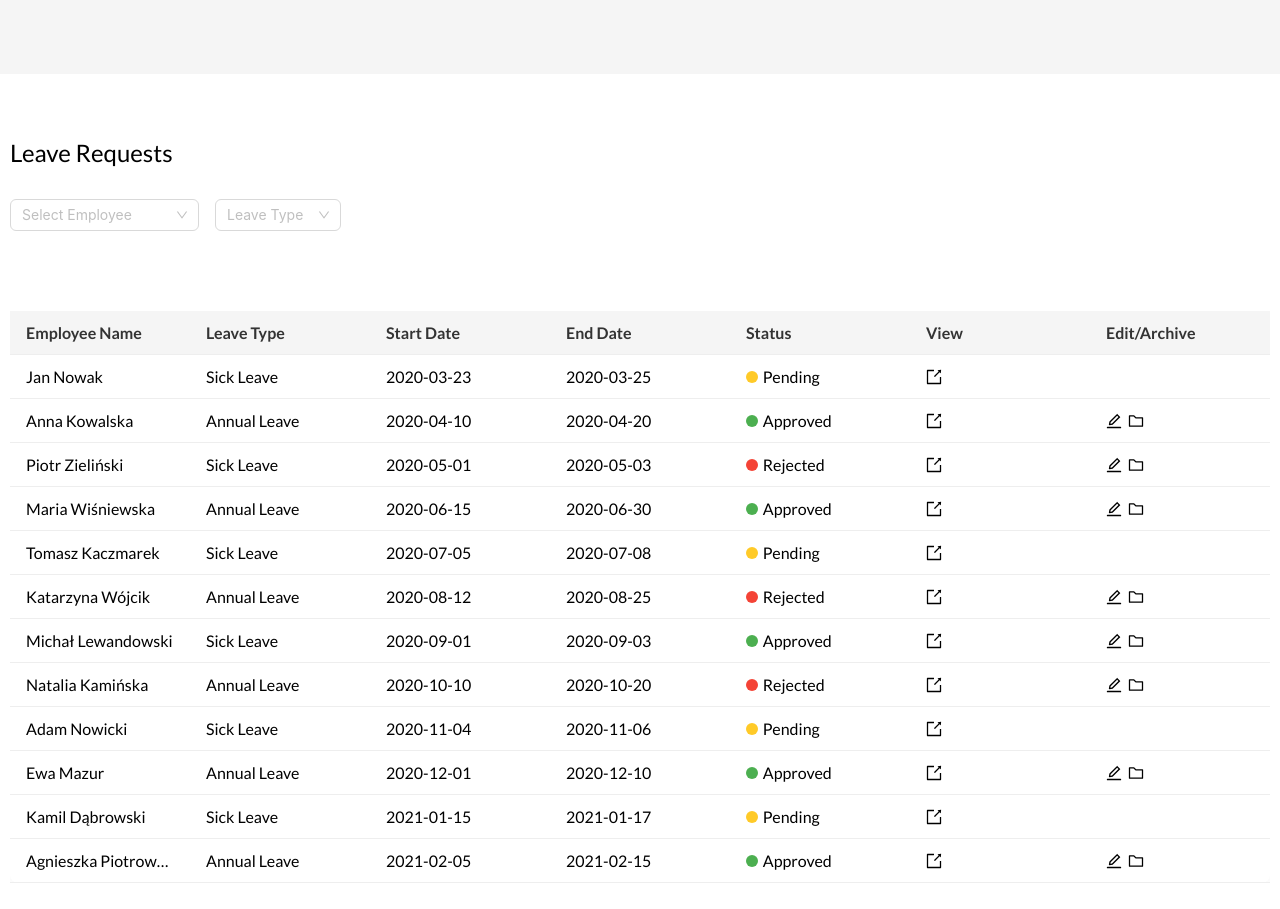
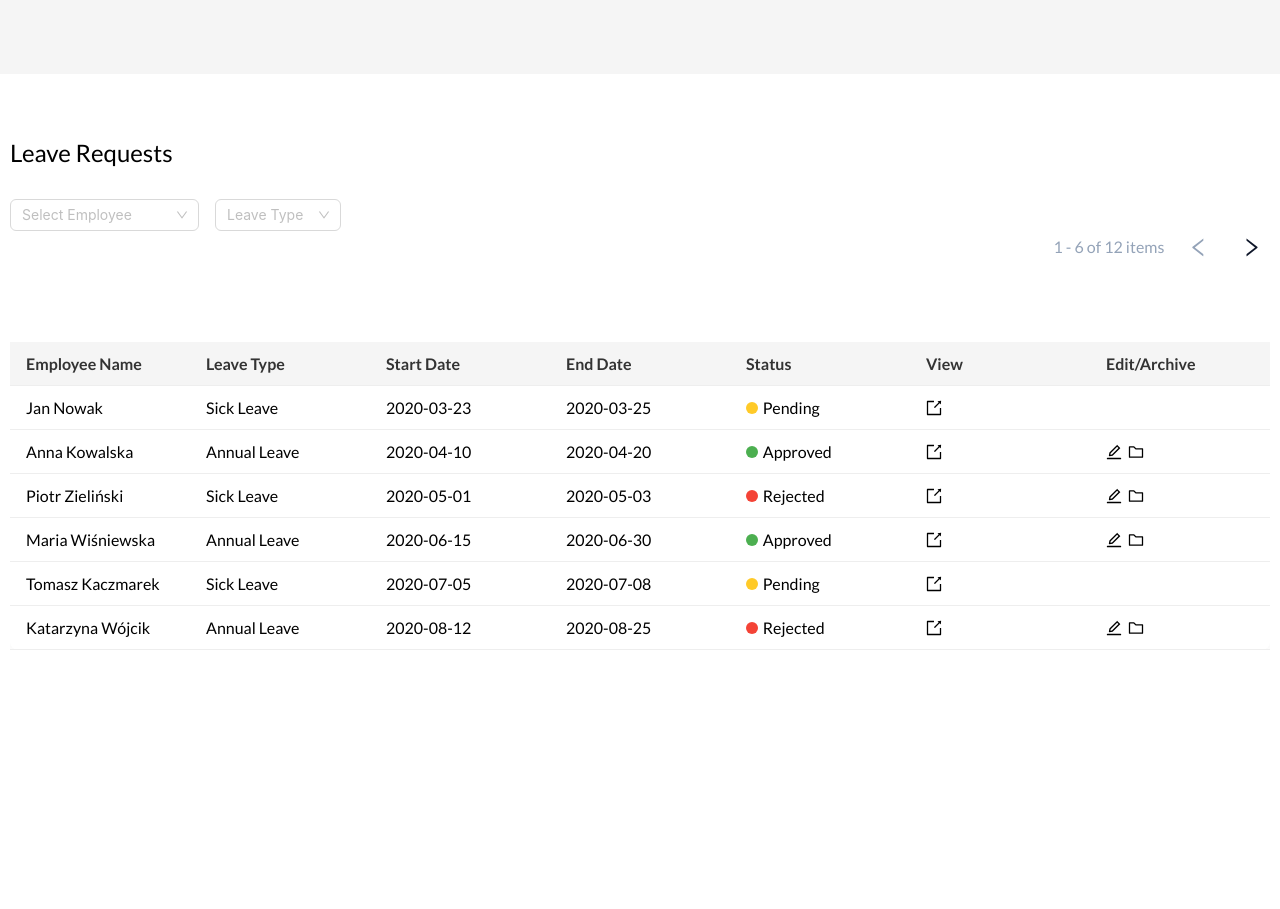
Before and after one commit to vimw/stafframe, a Next.js app: page /manager/leave-requests in a window 1280 px wide. Shown: the part 980-1889 px from the top of the page. After the commit the page ends 1710 px from the top, so only its background shows below. Built offline with nearby package versions, Linux system fonts and the light colour scheme.

Commit message:
Refactor LeaveRequestsPageContent with pagination and table navigation component

```diff
--- a/app/manager/leave-requests/LeaveRequestsPageContent.tsx
+++ b/app/manager/leave-requests/LeaveRequestsPageContent.tsx
@@ -6,66 +6,25 @@ import LeaveRequestsChart from './components/LeaveRequestsChart';
 import EmployeeSearchInput from './components/EmployeeSearchInput'
 import LeaveTypeSelect from './components/LeaveTypeSelect';
 import LeaveRequestsTable from './components/LeaveRequestsTable';
+import LeaveRequestsTableNavigation from './components/LeaveRequestsTableNavigation';
+
+interface LeaveRequest {
+    id: number
+    employeeName: string
+    leaveType: 'Annual Leave' | 'Sick Leave'
+    startDate: string
+    endDate: string
+    status: 'Pending' | 'Approved' | 'Rejected'
+}
 
 const LeaveRequestsPageContent = () => {
     const [currentTab,setCurrentTab] = useState<'Requests' | 'History'>('Requests');
+    const [currentPage,setCurrentPage] = useState<number>(1)
+    // Number of table rows displayed per page
+    const pageSize = 6;
 
-    function handleTabChange(tab: 'Requests' | 'History'){
-        setCurrentTab(tab);
-    }
-  return (
-    <section className={styles.container}>
-        <div className={styles.headerAndStats}>
-            <div className={styles.headerAndStatsContent}>
-                <div className={styles.links}>
-                    <h2
-                        className={`${currentTab==='Requests' ? styles.active : ''}`}
-                        onClick={() => handleTabChange('Requests')}
-                    >
-                        Requests
-                    </h2>
-                    <h2
-                        className={`${currentTab==='History' ? styles.active : ''}`}
-                        onClick={() => handleTabChange('History')}
-                    >
-                        History
-                    </h2>
-                </div>
-                <div className={styles.stats}>
-                    <div className={styles.charts}>
-                        <LeaveRequestsChart title="Weekly Leave Requests Overview" dataValues={[1,3,6,8,3,1,7]} labels={['Mon','Tue','Wed','Thu','Fri','Sat','Sun']}/>
-                        <LeaveRequestsChart title="Monthly Leave Requests Overview" dataValues={[1,3,6,8,3,1,7,9,3,6,2,32]} labels={['Jan','Feb','Mar','Apr','May','Jun','Jul','Aug','Sept','Oct','Nov','Dec']}/>
-                    </div>
-                    <div className={styles.requestsStatusCards}>
-                        <RequestsStatusCard status="Approved" count={3} icon='/approve_circle.svg'/>
-                        <RequestsStatusCard status="Declined" count={2} icon='/decline_circle.svg'/>
-                        <RequestsStatusCard status="Pending" count={7} icon='/pending_circle.svg'/>
-                        <RequestsStatusCard status="Requests" count={12} icon='/requests_circle.svg'/>
-                    </div>
-                </div>
-            </div>
-        </div>
-        <div className={styles.leaveRequests}>
-            <h3>Leave Requests</h3>
-            <div className={styles.leaveRequestsFilters}>
-                <EmployeeSearchInput/>
-                <LeaveTypeSelect leaveTypes={
-                    [
-                        {
-                            label: 'Annual Leave',
-                            value: 'Annual Leave'
-                        },
-                        {
-                            label: 'Sick Leave',
-                            value: 'Sick Leave'
-                        }
-                    ]
-                }/>
-            </div>
-            <div className={styles.leaveRequestsTable}>
-                <LeaveRequestsTable
-                    header={['Employee Name','Leave Type','Start Date','End Date','Status','View','Edit/Archive']}
-                    data={[
+
+    const leaveRequests: LeaveRequest[] = [
         {
             id: 1,
             employeeName: 'Jan Nowak',
@@ -162,7 +121,84 @@ const LeaveRequestsPageContent = () => {
             endDate: '2021-02-15',
             status: 'Approved',
         },
-                    ]}
+    ]
+
+    const startItem = (currentPage - 1) * pageSize + 1;
+    const endItem = Math.min(currentPage * pageSize, leaveRequests.length);
+
+    const isPreviousDisabled = currentPage === 1;
+    const isNextDisabled = currentPage * pageSize >= leaveRequests.length;
+
+    let currentTableData = leaveRequests.slice((currentPage - 1) * pageSize, currentPage * pageSize)
+
+    function handleTabChange(tab: 'Requests' | 'History'){
+        setCurrentTab(tab);
+    }
+
+    function handleNextPageClick() {
+        setCurrentPage(currentPage+1)
+    }
+    function handlePreviousPageClick() {
+        setCurrentPage(currentPage-1)
+    }
+
+
+  return (
+    <section className={styles.container}>
+        <div className={styles.headerAndStats}>
+            <div className={styles.headerAndStatsContent}>
+                <div className={styles.links}>
+                    <h2
+                        className={`${currentTab==='Requests' ? styles.active : ''}`}
+                        onClick={() => handleTabChange('Requests')}
+                    >
+                        Requests
+                    </h2>
+                    <h2
+                        className={`${currentTab==='History' ? styles.active : ''}`}
+                        onClick={() => handleTabChange('History')}
+                    >
+                        History
+                    </h2>
+                </div>
+                <div className={styles.stats}>
+                    <div className={styles.charts}>
+                        <LeaveRequestsChart title="Weekly Leave Requests Overview" dataValues={[1,3,6,8,3,1,7]} labels={['Mon','Tue','Wed','Thu','Fri','Sat','Sun']}/>
+                        <LeaveRequestsChart title="Monthly Leave Requests Overview" dataValues={[1,3,6,8,3,1,7,9,3,6,2,32]} labels={['Jan','Feb','Mar','Apr','May','Jun','Jul','Aug','Sept','Oct','Nov','Dec']}/>
+                    </div>
+                    <div className={styles.requestsStatusCards}>
+                        <RequestsStatusCard status="Approved" count={3} icon='/approve_circle.svg'/>
+                        <RequestsStatusCard status="Declined" count={2} icon='/decline_circle.svg'/>
+                        <RequestsStatusCard status="Pending" count={7} icon='/pending_circle.svg'/>
+                        <RequestsStatusCard status="Requests" count={12} icon='/requests_circle.svg'/>
+                    </div>
+                </div>
+            </div>
+        </div>
+        <div className={styles.leaveRequests}>
+            <h3>Leave Requests</h3>
+            <div className={styles.leaveRequestsFilters}>
+                <EmployeeSearchInput/>
+                <LeaveTypeSelect leaveTypes={
+                    [
+                        {
+                            label: 'Annual Leave',
+                            value: 'Annual Leave'
+                        },
+                        {
+                            label: 'Sick Leave',
+                            value: 'Sick Leave'
+                        }
+                    ]
+                }/>
+            </div>
+            <div className={styles.leaveRequestsTableNavigation}>
+                <LeaveRequestsTableNavigation handlePreviousPageClick={handlePreviousPageClick} handleNextPageClick={handleNextPageClick} leaveRequestsCount={leaveRequests.length} startItem={startItem} endItem={endItem} isPreviousDisabled={isPreviousDisabled} isNextDisabled={isNextDisabled}/>
+            </div>
+            <div className={styles.leaveRequestsTable}>
+                <LeaveRequestsTable
+                    header={['Employee Name','Leave Type','Start Date','End Date','Status','View','Edit/Archive']}
+                    data={currentTableData}
                 />
             </div>
         </div>
```
Lines whose indentation alone changed are shown as unchanged.
